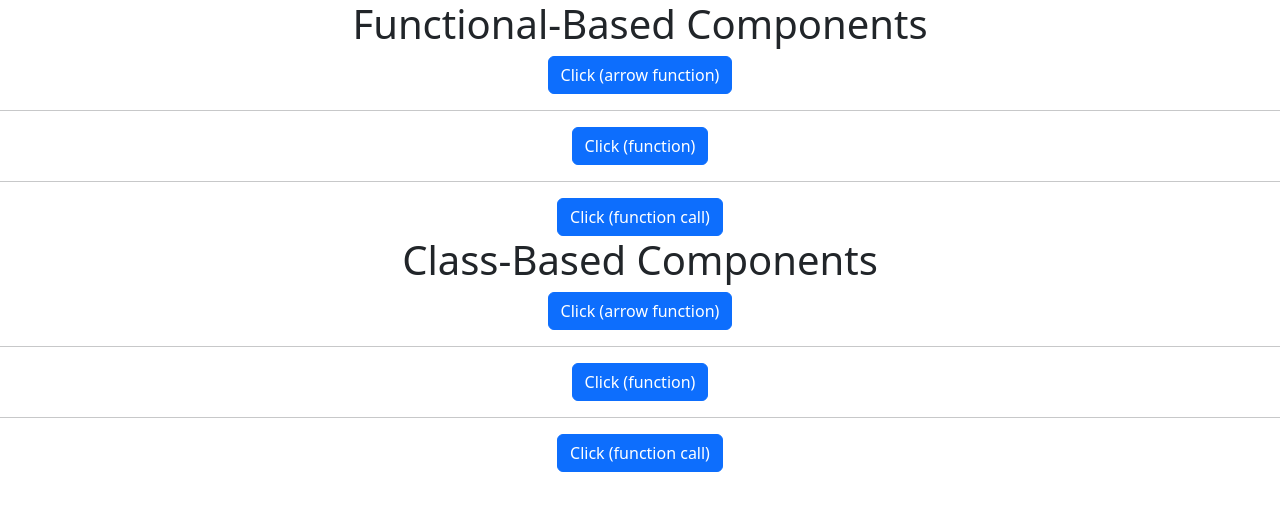
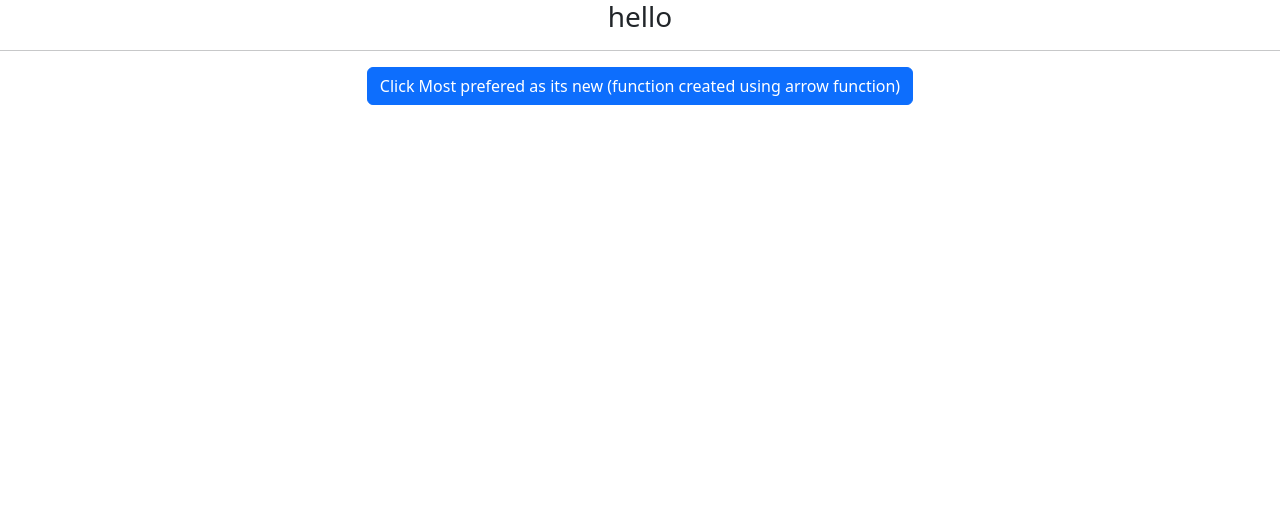
Before and after one commit to abdullahasif1/ReactJS-ALL-IN-ONE, a React (Create React App) app: page / in a window 1280 px wide. Shown: the top 510 px of the page. Built offline with nearby package versions, Linux system fonts and the light colour scheme.

Commit message:
Event handling and Event Binding

```diff
--- a/src/App.js
+++ b/src/App.js
@@ -6,14 +6,16 @@ import Message from './Components/Message';
 import Counter from './Components/Counter';
 import FunctionClick from './Components/FunctionClick';
 import ClassClick from './Components/ClassClick';
+import EventBind from './Components/EventBind';
 
 
 function App() {
 
   return (
     <div className="App">
-      <FunctionClick/>
-      <ClassClick/>
+      <EventBind/>
+      {/* <FunctionClick/>
+      <ClassClick/> */}
 
       {/* <Counter/> */}
       {/* <Message/> */}
--- /dev/null
+++ b/src/Components/EventBind.js
@@ -0,0 +1,42 @@
+import React, { Component } from 'react'
+
+class EventBind extends Component {
+    constructor(props) {
+      super(props)
+
+      this.state = {
+         message:"hello"
+      }
+      // this.clickHandler=this.clickHandler.bind(this) //for 3rd button and conditon
+    }
+    // clickHandler(){
+    //     this.setState({
+    //         message: "Goodbye!"
+    //     })
+    //     console.log(this)
+    // }
+
+    clickHandler = () => {
+      this.setState({
+          message: "Goodbye!"
+      })
+      //console.log(this)
+    }
+
+    render() {
+    return (
+      <div>
+        <h3>{this.state.message}</h3>
+        {/* <button type='button' className='btn btn-primary' onClick={this.clickHandler.bind(this)}>Click (this.click.bind(this))</button> */}
+        {/* <hr/> */}
+        {/* <button type='button' className='btn btn-primary' onClick={()=>this.clickHandler()}>Click ( ()=  this.clickHandler())</button> */}
+        {/* <hr/> */}
+        {/* <button type='button' className='btn btn-primary' onClick={this.clickHandler}>Click (binding in constructor) is prefered</button> */}
+        <hr/>
+        <button type='button' className='btn btn-primary' onClick={this.clickHandler}>Click Most prefered as its new (function created using arrow function)</button>
+      </div>
+    )
+  }
+}
+
+export default EventBind
```
